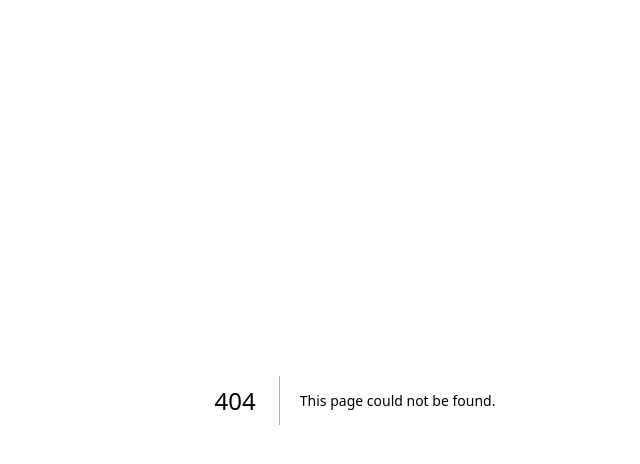
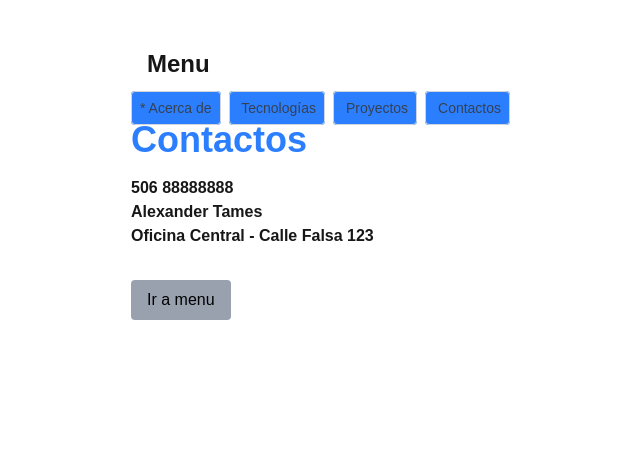
Before and after one commit to AlexTamesB/alex.tames-portfolio2025, a Next.js app: page /Contactos in a window 1280 px wide. Before the commit this address had no page. Shown: the top 464 px of the page, without its empty margins (285-925 px from the left). Built offline with nearby package versions, Linux system fonts and the light colour scheme.

Commit message:
Modificaciones

```diff
--- /dev/null
+++ b/app/Components/Menu.jsx
@@ -0,0 +1,30 @@
+"use client";
+import Link from "next/link";
+import { useState } from "react";
+
+const opcionesDeMenu = [
+  { id: 1, texto: "Acerca de", link: "#about" },
+  { id: 2, texto: "Tecnologías", link: "Tecnologias" },
+  { id: 3, texto: "Proyectos", link: "Proyectos" },
+  { id: 4, texto: "Contactos", link: "Contactos" },
+];
+
+export default function Menu() {
+  const [elementoActivo, setElementoActivo] = useState(1);
+
+  return (
+    <nav>
+      <h1 className="p-4 mr-2 text-2xl font-semibold">Menu</h1>
+      {opcionesDeMenu.map((opcion) => (
+        <Link
+          key={opcion.id}
+          href={opcion.link}
+          className="bg-blue-500 p-2 mr-2 text-sm font-medium text-gray-700 dark:text-gray-200 hover:bg-gray-50 dark:hover:bg-gray-800 border border-gray-300 dark:border-gray-600 rounded"
+          onClick={() => setElementoActivo(opcion.id)}
+        >
+          {elementoActivo === opcion.id && <span>*</span>} {opcion.texto}
+        </Link>
+      ))}
+    </nav>
+  );
+}
--- a/app/Contactos/Contactos.jsx
+++ b/app/Contactos/page.jsx
@@ -1,25 +1,25 @@
 "use client";
-
 import React from "react";
 import Link from "next/link";
+import Menu from "../Components/Menu"
 
 export default function Contactos() {
   return (
     <div className="max-w-lg mx-auto p-8">
-      <h1 className="text-4xl font-extrabold mb-4  text-blue-500">Contactos</h1>
-      <p className="text-sm text-gray-700 dark:text-gray-200"></p>
+      <Menu/>
+      <h1 className="text-4xl font-extrabold mb-4 text-blue-500">Contactos</h1>
       <ul className="font-extrabold mb-4 mt-3">
-        <li>-</li>
-        <li>- </li>
-        <li>- </li>
+        <li>506 88888888</li>
+        <li>Alexander Tames</li>
+        <li>Oficina Central - Calle Falsa 123</li>
       </ul>
-
 
       <Link href="/">
         <button className="mt-4 px-4 py-2 bg-gray-400 text-black rounded hover:bg-blue-700 transition-colors">
           Ir a menu
         </button>
       </Link>
+
     </div>
   );
 }
--- a/app/Proyectos/page.jsx
+++ b/app/Proyectos/page.jsx
@@ -2,10 +2,12 @@
 
 import React from "react";
 import Link from "next/link";
+import Menu from "../Components/Menu"
 
 export default function Proyectos() {
   return (
     <div className="max-w-lg mx-auto p-8">
+         <Menu/>
       <h1 className="text-4xl font-extrabold mb-4  text-blue-500">Proyectos</h1>
       <p className="text-sm text-gray-700 dark:text-gray-200"></p>
       <ul className="font-extrabold mb-4 mt-3">
--- a/app/Tecnologias/page.jsx
+++ b/app/Tecnologias/page.jsx
@@ -2,10 +2,12 @@
 
 import React from "react";
 import Link from "next/link";
+import Menu from "../Components/Menu"
 
 export default function Tecnologías() {
   return (
     <div className="max-w-lg mx-auto p-8">
+      <Menu/>
       <h1 className="text-4xl font-extrabold mb-4  text-blue-500">Tecnologías</h1>
       <p className="text-sm text-gray-700 dark:text-gray-200">
         Me he formado y he adquirido conocimiento en el desarrollo frontend, utilizando herramientas modernas para construir interfaces web atractivas, responsivas y funcionales. Estas son algunas de las tecnologías que manejo:
--- a/app/page.jsx
+++ b/app/page.jsx
@@ -12,7 +12,7 @@ const opcionesDeMenu = [
   }, {
     id: 3, texto: 'Proyectos', link: 'Proyectos', isSelected: true
   }, {
-    id: 4, texto: 'contactos', link: 'Contactos', isSelected: true
+    id: 4, texto: 'Contactos', link: 'Contactos', isSelected: true
   }
 ];
 
```
